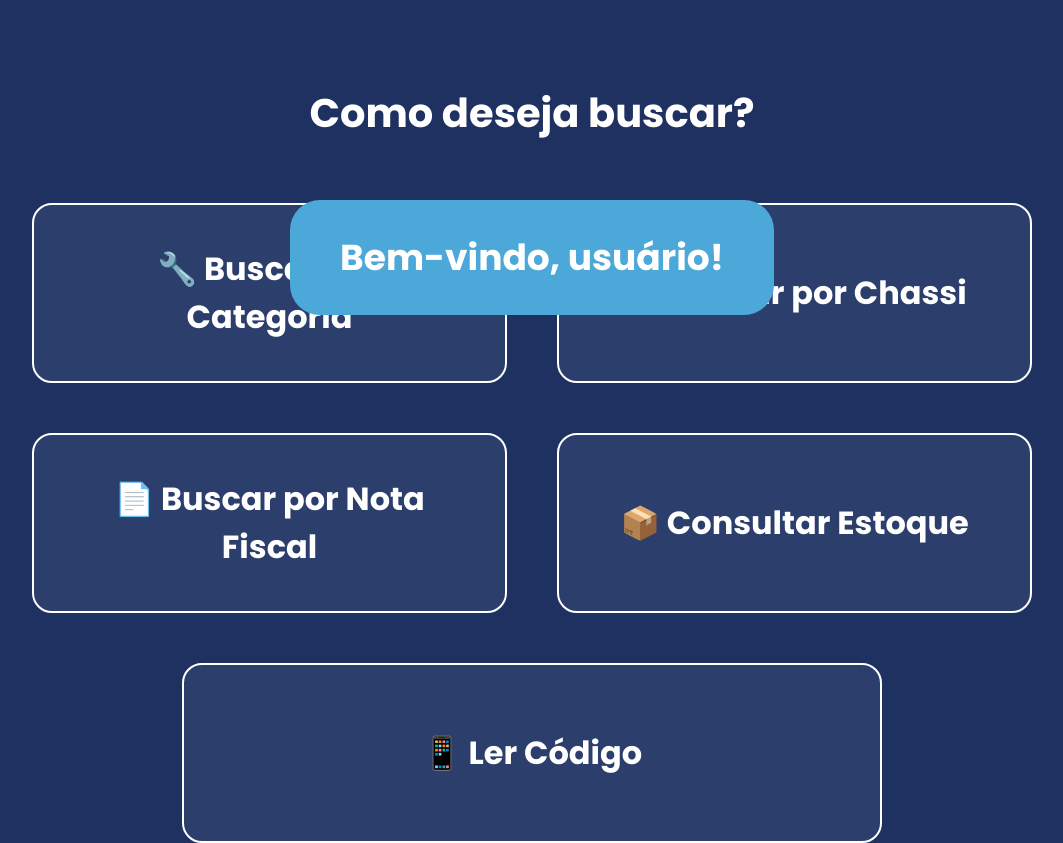
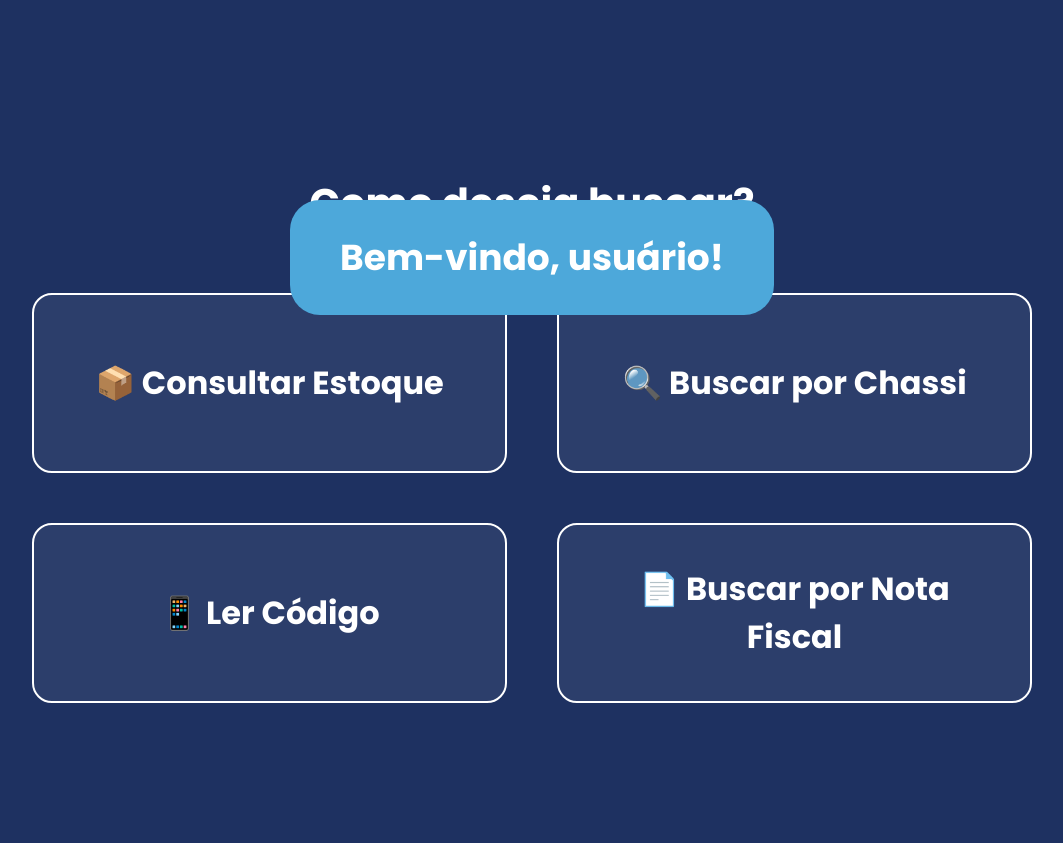
Before and after one commit to jeanxit/toten_pecas, a Flask app: page /filtro in a window 1280 px wide. Shown: the whole page, without its empty margins (108-1171 px from the left). After the commit the page ends 703 px from the top, so only its background shows below. Run offline with Flask 3, Linux system fonts and the light colour scheme.

Commit message:
tela de filtro

```diff
--- a/templates/filtroPoslogin.html
+++ b/templates/filtroPoslogin.html
@@ -187,16 +187,14 @@ label[for="file-upload"] {
 <br>
 <br>
 <br>
-<br>
-<br>
   <h1>Como deseja buscar?</h1>
-  <div class="grid-container">
-    <div class="option-button" onclick="window.location.href='buscaCategoria.html';">🔧 Buscar por Categoria</div>
-    <div class="option-button" onclick="abrirModal('chassi')">🔍 Buscar por Chassi</div>
-    <div class="option-button" onclick="abrirModal('nf')">📄 Buscar por Nota Fiscal</div>
-    <div class="option-button" onclick="abrirModal('estoque')">📦 Consultar Estoque</div>
-    <div class="option-button centralizar" onclick="abrirModal('qr')">📱 Ler Código</div>
-  </div>
+ <div class="grid-container">
+   <div class="option-button" onclick="abrirModal('estoque')">📦 Consultar Estoque</div>
+   <div class="option-button" onclick="abrirModal('chassi')">🔍 Buscar por Chassi</div>
+  <div class="option-button" onclick="abrirModal('qr')">📱 Ler Código</div>
+  <div class="option-button" onclick="abrirModal('nf')">📄 Buscar por Nota Fiscal</div>
+  <!-- <div class="option-button centralizar" onclick="window.location.href='buscaCategoria.html';">🔧 Buscar por Categoria</div> -->
+</div>
 
   <!-- Modal Chassi -->
   <div id="modal-chassi" class="modal">
--- a/templates/loja.html
+++ b/templates/loja.html
@@ -462,8 +462,8 @@
             <li><a href="#" data-categoria="Comboio" class="filtrar-categoria">Comboio</a></li>
             <li><a href="#" data-categoria="Escavadeira" class="filtrar-categoria">Escavadeira</a></li>
             <li><a href="#" data-categoria="Guindaste" class="filtrar-categoria">Guindaste</a></li>
-            <li><a href="#" data-categoria="Peças AIZ" class="filtrar-categoria">Peças AIZ</a></li>
-            <li><a href="#" data-categoria="Peças Diversas" class="filtrar-categoria">Peças Diversas</a></li>
+            <!-- <li><a href="#" data-categoria="Peças AIZ" class="filtrar-categoria">Peças AIZ</a></li>
+            <li><a href="#" data-categoria="Peças Diversas" class="filtrar-categoria">Peças Diversas</a></li> -->
             <li><a href="#" data-categoria="Pipa" class="filtrar-categoria">Pipa</a></li>
             <li><a href="#" data-categoria="Rodotrem" class="filtrar-categoria">Rodotrem</a></li>
             <li><a href="#" data-categoria="Outro" class="filtrar-categoria">Outro</a></li>
```
